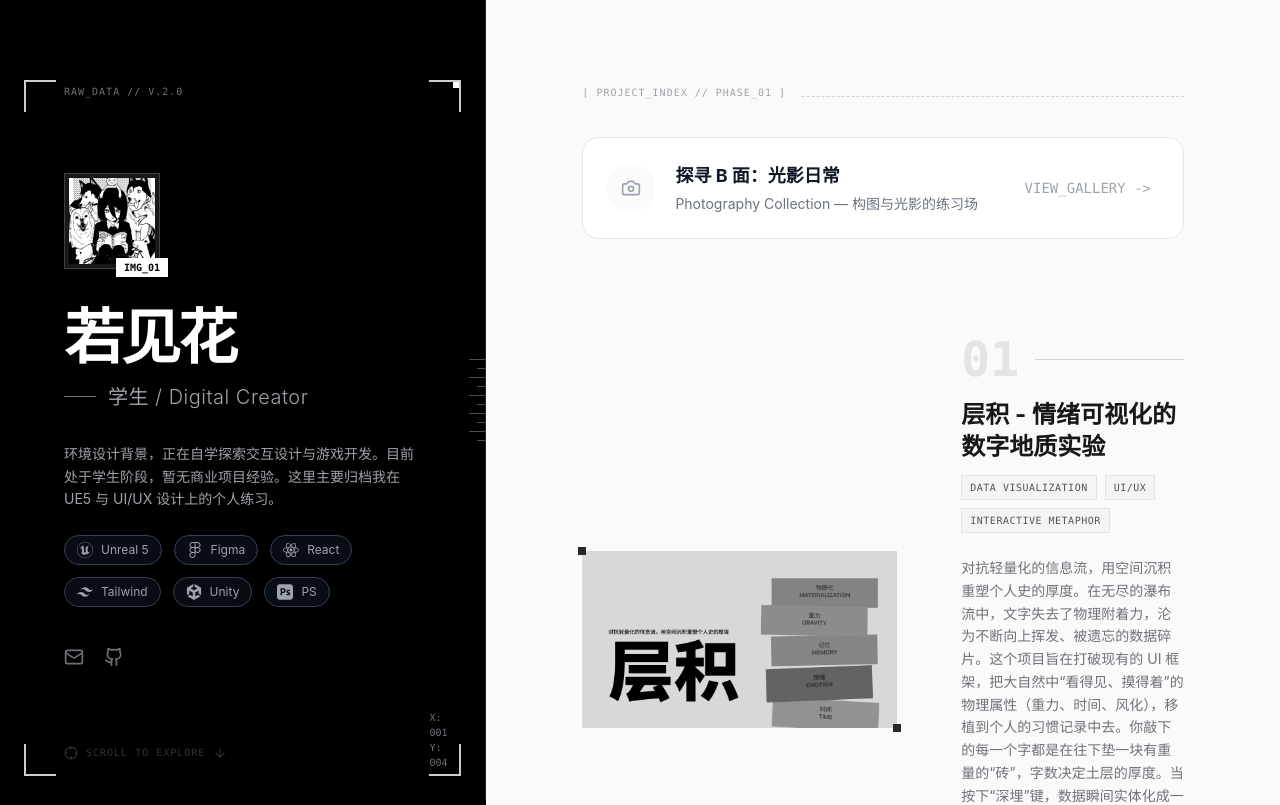
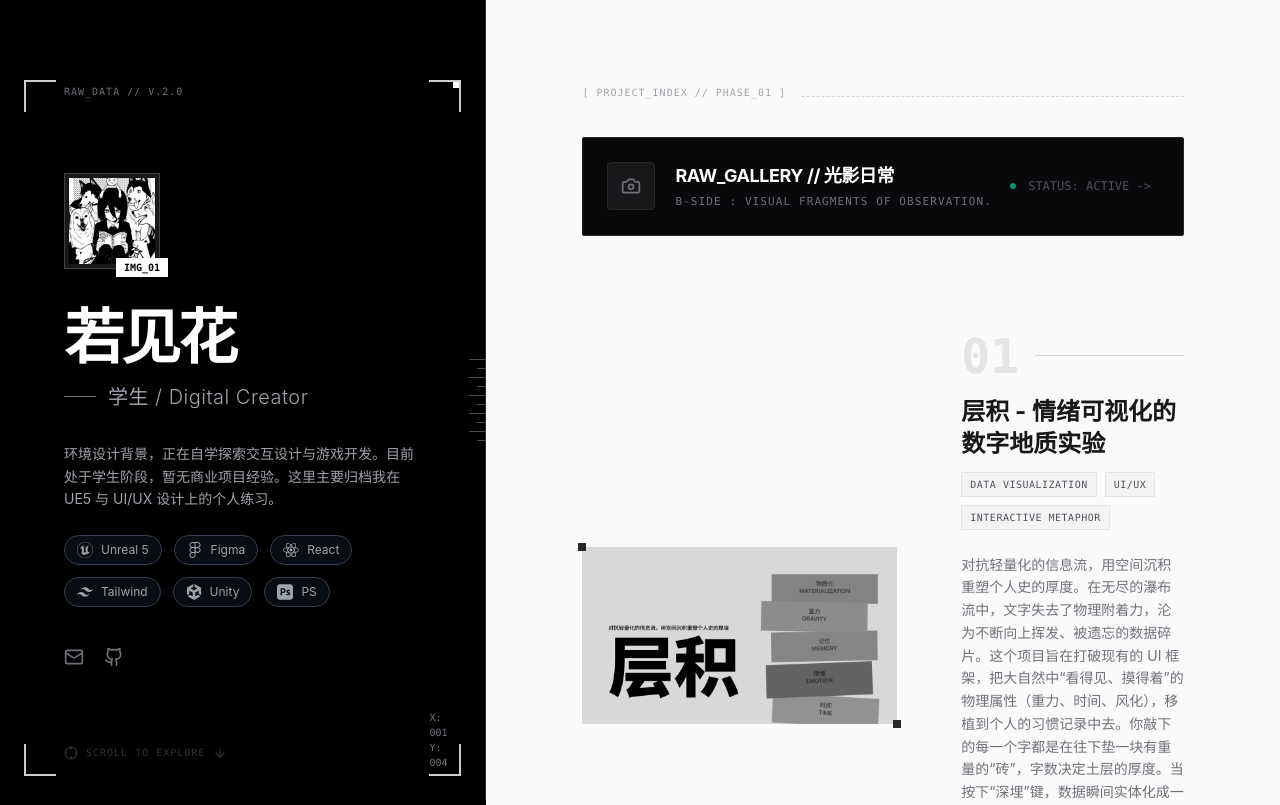
Before and after one commit to Ruooooooooo/my-portfolio, a React (Vite) app: page /#/ in a window 1280 px wide. Shown: the top 805 px of the page. Built offline with nearby package versions, Linux system fonts and the light colour scheme.

Commit message:
Update Home.jsx

```diff
--- a/src/pages/Home.jsx
+++ b/src/pages/Home.jsx
@@ -113,7 +113,7 @@
            </span>
         </div>
 
-        {/* 🔥 新增：置顶的摄影画廊入口横幅 🔥 */}
+        {/* 🔥 重新设计：现代主义工业风摄影入口 🔥 */}
         <motion.div
           initial={{ opacity: 0, y: 20 }}
           animate={{ opacity: 1, y: 0 }}
@@ -122,24 +122,40 @@
         >
           <Link
             to="/gallery"
-            className="group flex flex-row items-center justify-between p-5 lg:p-6 w-full rounded-2xl bg-white border border-gray-200 hover:border-zinc-900 hover:shadow-xl transition-all duration-300"
+            // 1. 去掉大圆角，改为小圆角 rounded-sm，更直边
+            // 2. 改为黑底白字 bg-zinc-950，去掉软阴影
+            className="group relative flex flex-row items-center justify-between p-5 lg:p-6 w-full rounded-sm bg-zinc-950 border border-zinc-800 hover:border-zinc-400 transition-all duration-500 overflow-hidden"
           >
-            <div className="flex items-center gap-5">
-              <div className="w-12 h-12 rounded-full bg-zinc-50 flex items-center justify-center group-hover:bg-zinc-900 transition-colors shrink-0">
-                <Camera className="w-5 h-5 text-gray-400 group-hover:text-white transition-colors" />
+            <div className="flex items-center gap-5 relative z-10">
+              {/* 图标区：从圆形改为带小圆角的正方形 */}
+              <div className="w-12 h-12 rounded bg-zinc-900 flex items-center justify-center group-hover:bg-zinc-800 transition-colors shrink-0 border border-zinc-800">
+                <Camera className="w-5 h-5 text-zinc-500 group-hover:text-white transition-colors" />
               </div>
+
               <div>
-                <h3 className="text-base lg:text-lg font-bold text-gray-900 group-hover:text-black transition-colors">
-                  探寻 B 面：光影日常
+                {/* 标题文字：更硬朗的字体粗细，黑白灰配色 */}
+                <h3 className="text-base lg:text-lg font-bold text-white tracking-tight">
+                  RAW_GALLERY // 光影日常
                 </h3>
-                <p className="text-sm text-gray-500 mt-1">
-                  Photography Collection — 构图与光影的练习场
+                {/* 辅助文字：全用等宽字体 (font-mono) 和大写，像系统日志一样 */}
+                <p className="text-[11px] font-mono text-zinc-500 mt-1 uppercase tracking-widest group-hover:text-zinc-400 transition-colors">
+                  B-Side : Visual fragments of observation.
                 </p>
               </div>
             </div>
-            <div className="hidden sm:block text-gray-400 group-hover:text-zinc-900 transition-colors font-mono text-sm pr-2">
-              VIEW_GALLERY -&gt;
+
+            {/* 右侧交互区：极简设计，增加一个状态指示点 */}
+            <div className="hidden sm:flex flex-row items-center gap-3 text-zinc-600 group-hover:text-white transition-colors font-mono text-xs pr-2 relative z-10">
+              {/* 绿色状态点，像控制台的指示灯 */}
+              <span className="w-1.5 h-1.5 rounded-full bg-emerald-600 animate-pulse"></span>
+              STATUS: ACTIVE -&gt;
             </div>
+
+            {/* 🔥 悬浮装饰：四角的细线条，呼应左侧框架风格，鼠标悬停时浮现 🔥 */}
+            <div className="absolute top-0 left-0 w-2 h-2 border-l border-t border-zinc-400 opacity-0 group-hover:opacity-100 transition-opacity duration-500"></div>
+            <div className="absolute top-0 right-0 w-2 h-2 border-r border-t border-zinc-400 opacity-0 group-hover:opacity-100 transition-opacity duration-500"></div>
+            <div className="absolute bottom-0 left-0 w-2 h-2 border-l border-b border-zinc-400 opacity-0 group-hover:opacity-100 transition-opacity duration-500"></div>
+            <div className="absolute bottom-0 right-0 w-2 h-2 border-r border-b border-zinc-400 opacity-0 group-hover:opacity-100 transition-opacity duration-500"></div>
           </Link>
         </motion.div>
 
```
